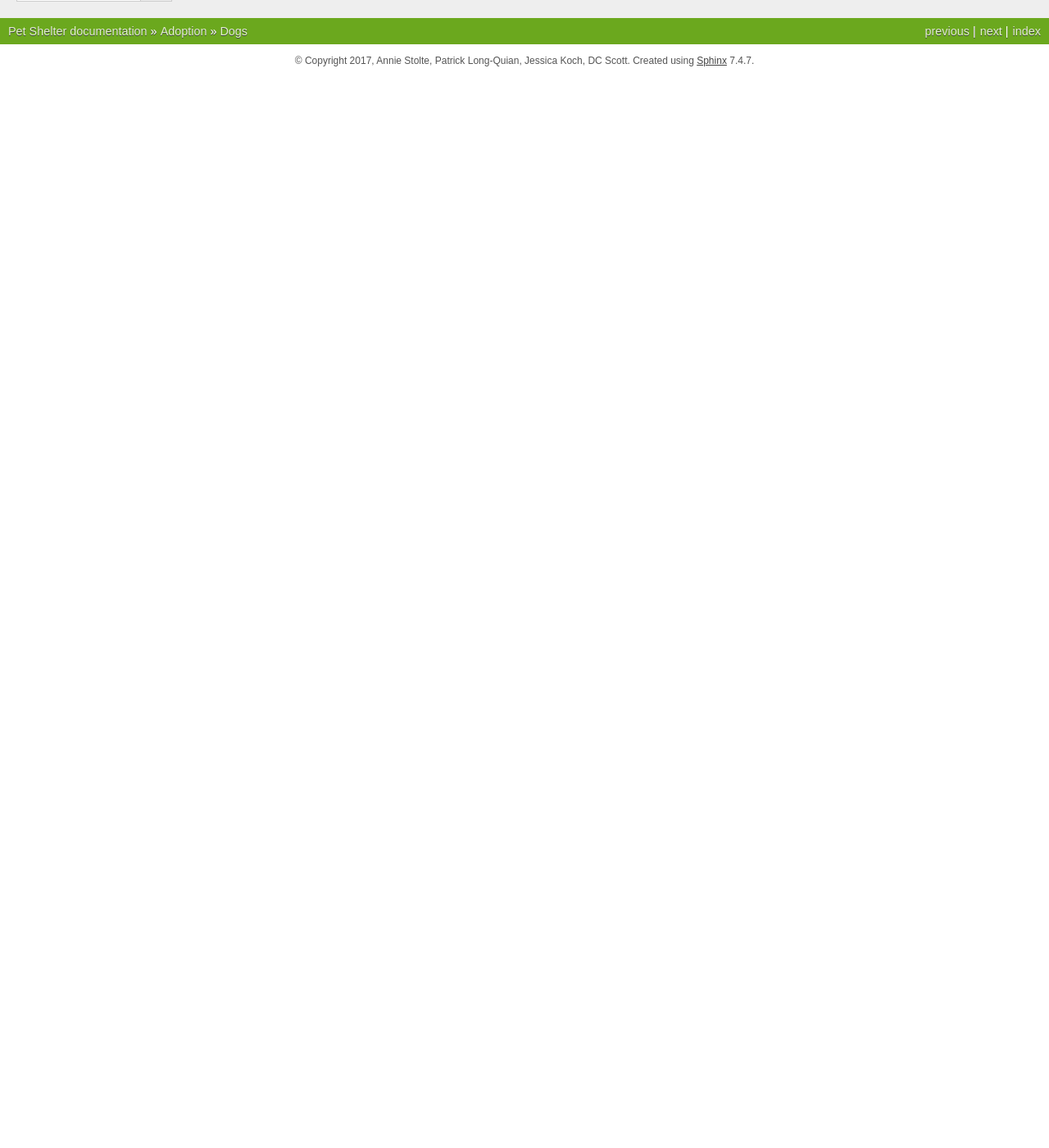
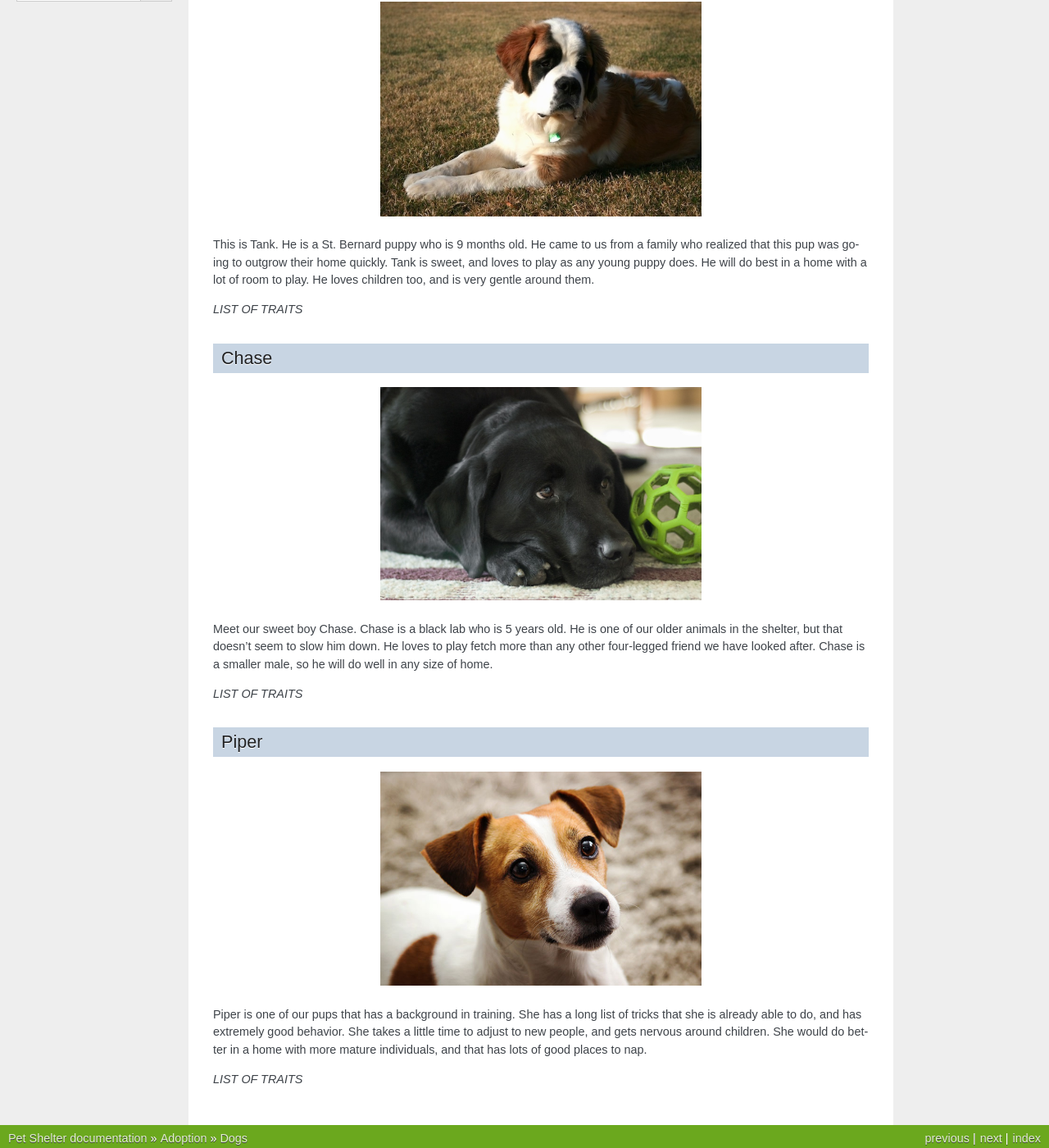
Before and after one commit to plongquian/pet_shelter, a Sphinx documentation site: the page built from source/adoption/dogs.rst, in a window 1280 px wide and 1400 px high, scrolled down 270 px. Shown: the whole window at 82% size. Built offline with Sphinx 7.4.7, drawn with Linux system fonts in a browser that asks for light colours; before the commit the page ends 900 px from its top, so only the background shows below that.

Commit message:
Added lots of content and images on animals to my pages.

```diff
--- a/source/adoption/dogs.rst
+++ b/source/adoption/dogs.rst
@@ -2,8 +2,50 @@
 Dogs
 ====
 
-    Everyone Needs a Man's Best Friend
+Everyone Needs a Man's Best Friend
 
 Is there anything better than being greeted by a wagging tail
 when you get home from work? No, there isn't. We have plenty
 of pups and dogs that are looking for their forever home.
+
+Tank
+----
+
+.. figure:: tank.png
+    :width: 50%
+
+This is Tank. He is a St. Bernard puppy who is 9 months old. He came
+to us from a family who realized that this pup was going to outgrow
+their home quickly. Tank is sweet, and loves to play as any young puppy
+does. He will do best in a home with a lot of room to play. He loves
+children too, and is very gentle around them.
+
+*LIST OF TRAITS*
+
+Chase
+-----
+
+.. figure:: chase.png
+    :width: 50%
+
+Meet our sweet boy Chase. Chase is a black lab who is 5 years old. He
+is one of our older animals in the shelter, but that doesn't seem to
+slow him down. He loves to play fetch more than any other four-legged
+friend we have looked after. Chase is a smaller male, so he will do well
+in any size of home.
+
+*LIST OF TRAITS*
+
+Piper
+-----
+
+.. figure:: piper.png
+    :width: 50%
+
+Piper is one of our pups that has a background in training. She has a long
+list of tricks that she is already able to do, and has extremely good
+behavior. She takes a little time to adjust to new people, and gets nervous
+around children. She would do better in a home with more mature individuals,
+and that has lots of good places to nap.
+
+*LIST OF TRAITS*
--- a/source/index.rst
+++ b/source/index.rst
@@ -1,5 +1,8 @@
 Simpson College Pet Shelter
 ===========================
+
+.. figure:: animaladopt.png
+    :width: 100%
 
 Welcome!
 --------
```
Also changed, not shown: source/adoption/cats.rst (+37 -3 lines), source/adoption/index.rst (+7 -2 lines), source/adoption/other_animals.rst (+53 -0 lines), source/adoption/chase.png (added), source/adoption/chubbs.png (added), source/adoption/home.png (added), source/adoption/piper.png (added), source/adoption/polly.png (added), source/adoption/rascalrebel.png (added), source/adoption/snap.png (added), source/adoption/squints.png (added), source/adoption/tank.png (added), source/animaladopt.png (added), 1 other file.
